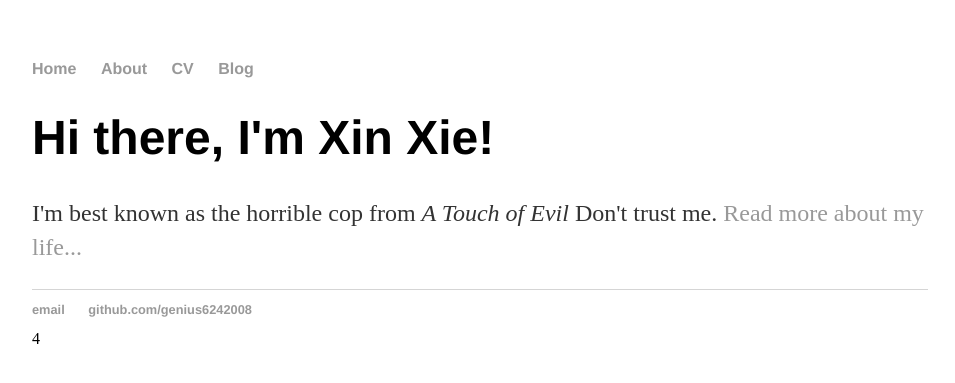
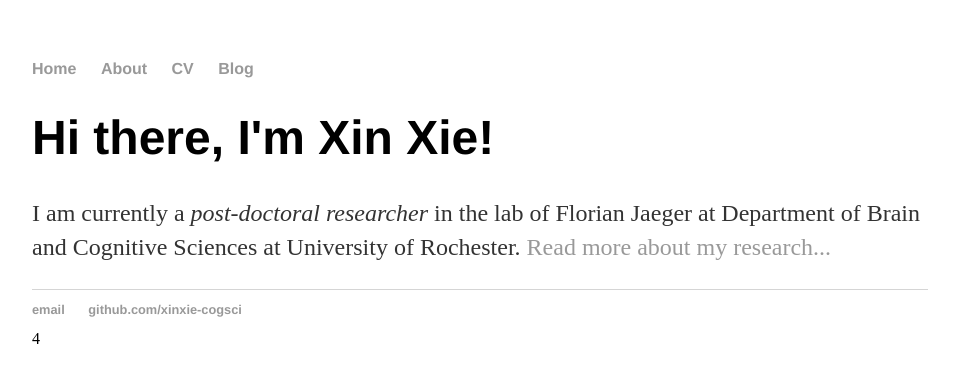
Before and after one commit to genius6242008/xinxie.github.io, a Jekyll site: the page index.html, which Jekyll copies as it is, in a window 1280 px wide. Shown: the top 383 px of the page, without its empty margins (160-1115 px from the left). Built offline with Jekyll 4.4.1, drawn with Linux system fonts in a browser that asks for light colours.

Commit message:
Update index.html

```diff
--- a/index.html
+++ b/index.html
@@ -17,13 +17,13 @@
 		<div class="container">
     		<div class="blurb">
         		<h1>Hi there, I'm Xin Xie!</h1>
-				<p>I'm best known as the horrible cop from <em>A Touch of Evil</em> Don't trust me. <a href="/about">Read more about my life...</a></p>
+				<p>I am currently a <em>post-doctoral researcher</em> in the lab of Florian Jaeger at Department of Brain and Cognitive Sciences at University of Rochester. <a href="/Research">Read more about my research...</a></p>
     		</div><!-- /.blurb -->
 		</div><!-- /.container -->
 		<footer>
     		<ul>
         		<li><a href="mailto:isabelx.xie@gmail.com">email</a></li>
-        		<li><a href="https://github.com/genius6242008">github.com/genius6242008</a></li>
+        		<li><a href="https://github.com/xinxie-cogsci">github.com/xinxie-cogsci</a></li>
 			</ul>
 		</footer>
 	</body>
```
